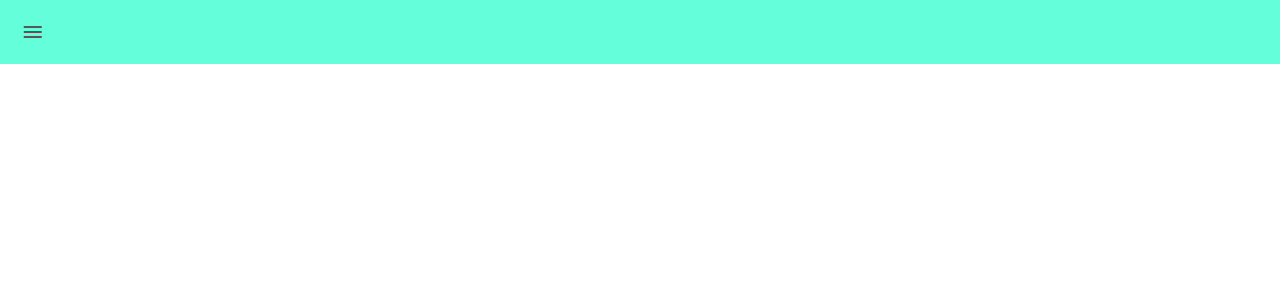
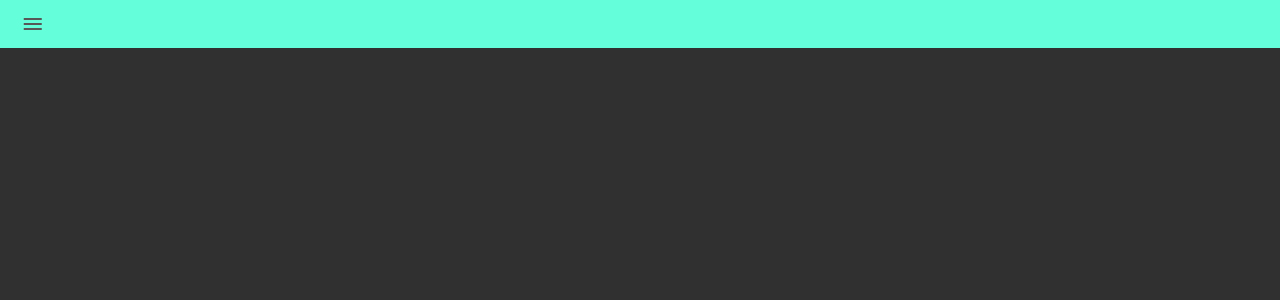
Before and after one commit to JasonFritsche/composed-colors-ui, an Angular app: page / in a window 1280 px wide. Shown: the top 300 px of the page. Built offline with nearby package versions, Linux system fonts and the light colour scheme.

Commit message:
fixed height issue with sidenav container

```diff
--- a/src/app/navigation/navigation.component.html
+++ b/src/app/navigation/navigation.component.html
@@ -7,7 +7,7 @@
     menu
   </mat-icon>
 </mat-toolbar>
-<mat-sidenav-container class="sidenav-container">
+<mat-sidenav-container class="sidenav-container" autosize>
   <mat-sidenav [(opened)]="opened" mode="push">
     <div class="sidenav-list-items">
       <a mat-list-item routerLink="home">Home</a>
--- a/src/app/navigation/navigation.component.scss
+++ b/src/app/navigation/navigation.component.scss
@@ -1,11 +1,14 @@
 @import "../../styles/vars";
 @import "../../styles/mixins";
 
+$toolbar-height: 2.4em;
+
 .sidenav-container {
-  height: 100%;
+  height: calc(100% - 2.4em);
 }
 
 mat-toolbar {
+  height: $toolbar-height;
   mat-icon {
     color: $dark;
     @include tablet {
@@ -41,3 +44,10 @@ mat-sidenav {
   }
   width: 6em;
 }
+
+.sidenav-content {
+  display: flex;
+  height: calc(100% - 2.4em);
+  align-items: center;
+  justify-content: center;
+}
--- a/src/app/shared/components/palette-display/palette-display.component.html
+++ b/src/app/shared/components/palette-display/palette-display.component.html
@@ -1,6 +1,6 @@
 <div class="palette-display-container">
   <ng-container *ngFor="let palette of colorPalettes">
-    <div class="palette-container make-it-slow">
+    <div class="palette-container shadow">
       <div class="palette-header">
         <h1>{{ palette.paletteName }}</h1>
       </div>
@@ -14,7 +14,9 @@
       </div>
       <mat-expansion-panel hideToggle>
         <mat-expansion-panel-header>
-          <mat-panel-title>About</mat-panel-title>
+          <mat-panel-title>
+            <mat-icon color="primary">expand_more</mat-icon>
+          </mat-panel-title>
         </mat-expansion-panel-header>
         <p>{{ palette.description }}</p>
       </mat-expansion-panel>
--- a/src/app/shared/components/palette-display/palette-display.component.scss
+++ b/src/app/shared/components/palette-display/palette-display.component.scss
@@ -53,12 +53,12 @@ $hover-color: darken($darkest, 5);
   }
 }
 
-.make-it-slow {
+.shadow {
   box-shadow: 0.1em 0.1em 0.1em $dark;
   transition: box-shadow 0.3s ease-in-out;
 }
 
-.make-it-slow:hover {
+.shadow:hover {
   box-shadow: 0.5em 0.3em 0.3em $dark;
 }
 
--- a/src/styles/styles.scss
+++ b/src/styles/styles.scss
@@ -2,7 +2,8 @@
 
 html,
 body {
-  height: auto;
+  height: 100%;
+  overflow: hidden;
 }
 body {
   margin: 0;
```
